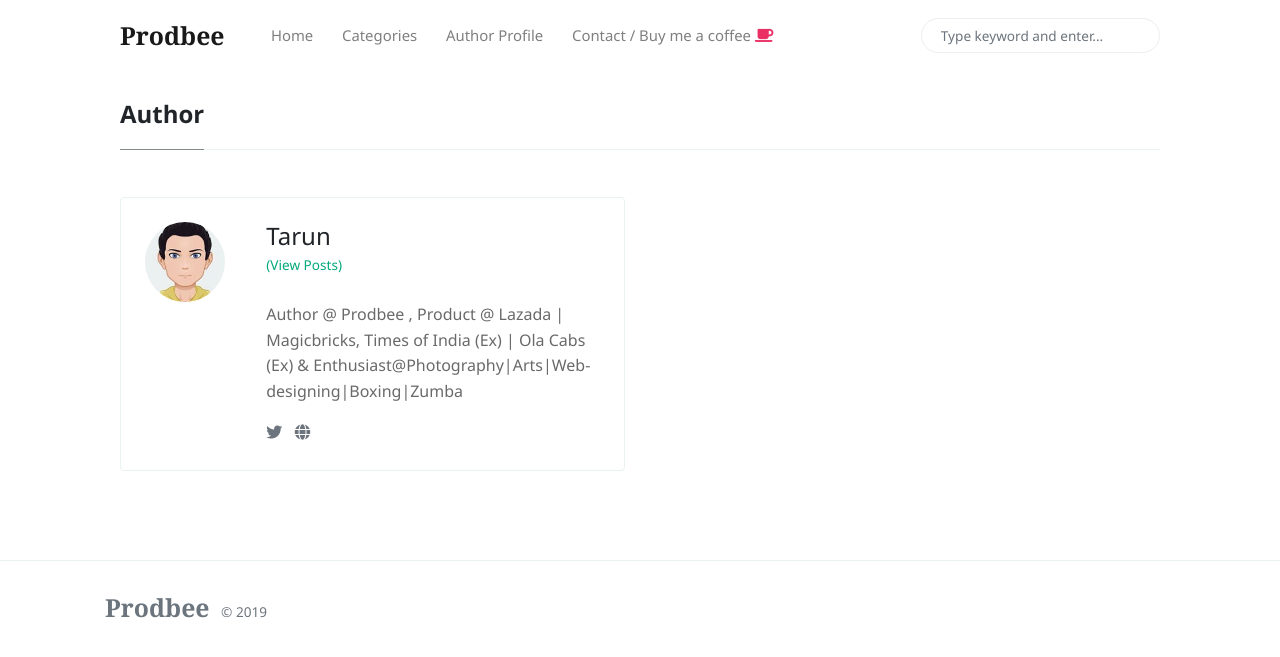
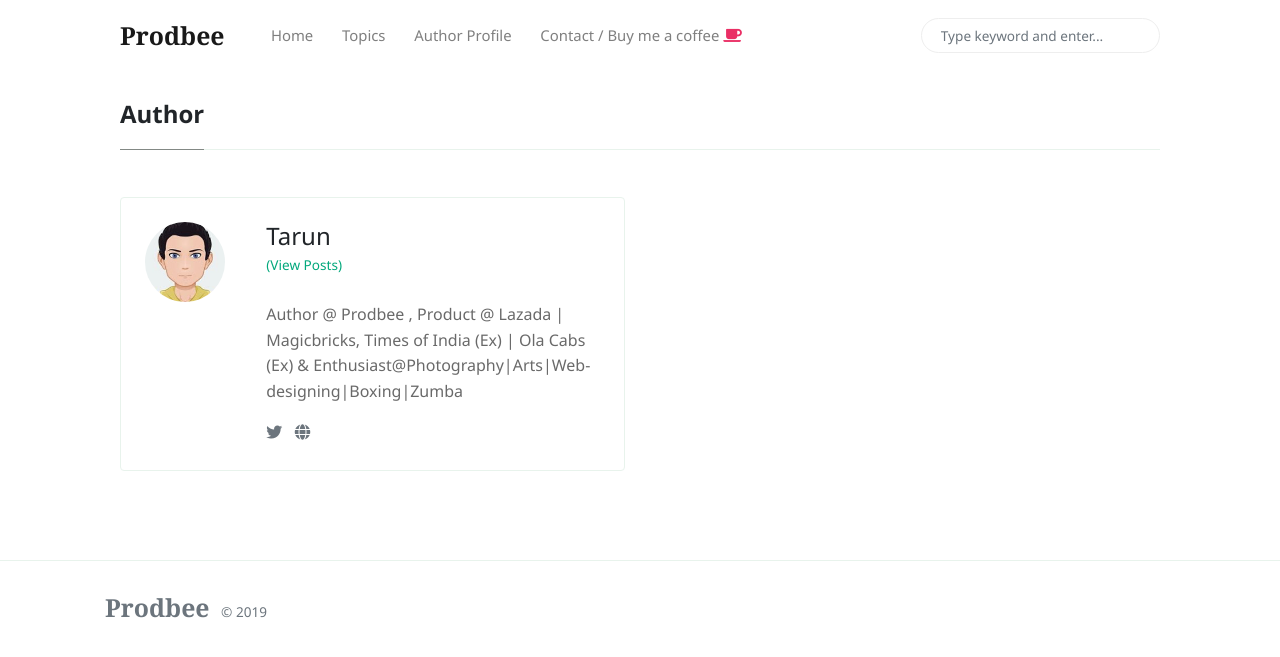
Before and after one commit to p13tarunkk/p13tarunkk.github.io, a Jekyll site: the page built from _pages/authors-list.html, in a window 1280 px wide. Shown: the top 657 px of the page. Built offline with Jekyll 4.4.1, drawn with Linux system fonts in a browser that asks for light colours; nearby versions of some CDN libraries.

Commit message:
addition of new page topics to replace categories and title change

```diff
--- a/_includes/menu-header.html
+++ b/_includes/menu-header.html
@@ -5,7 +5,7 @@
 </li>
 </li>
 <li class="nav-item">
-<a class="nav-link" href="{{site.baseurl}}/categories.html">Categories</a>
+<a class="nav-link" href="{{site.baseurl}}/topics.html">Topics</a>
 </li>
 <li class="nav-item">
 <a class="nav-link" href="{{site.baseurl}}/authors-list.html">Author Profile</a>
--- a/_pages/categories.html
+++ b/_pages/categories.html
@@ -1,13 +1,13 @@
 ---
-title: "Topics"
+title: "Categories"
 layout: default
-permalink: "/topics.html"
+permalink: "/categories.html"
 ---
 
 <div class="container">
     <div class="row justify-content-center">
         <div class="col-md-8">
-        <h1 class="font-weight-bold title h4 mb-4">Topic</h1>
+        <h1 class="font-weight-bold title h6 text-uppercase mb-4">Categories</h1>
 
         {% for category in site.categories %}
         <h4 class="font-weight-bold spanborder text-capitalize" id="{{ category[0] | downcase }}"><span>{{ category[0] }}</span></h4>
--- a/_pages/topics.html
+++ b/_pages/topics.html
@@ -7,7 +7,8 @@
 <div class="container">
     <div class="row justify-content-center">
         <div class="col-md-8">
-        <h1 class="font-weight-bold title h4 text-lowercase mb-4">Topics</h1>
+          <!-- changed categories page to topics with bigger size h4 and capitalization -->
+        <h1 class="font-weight-bold title h4 text-capitalize mb-4">Topics</h1>
 
         {% for category in site.categories %}
         <h4 class="font-weight-bold spanborder text-capitalize" id="{{ category[0] | downcase }}"><span>{{ category[0] }}</span></h4>
```
Also changed, not shown: 2 other files.
